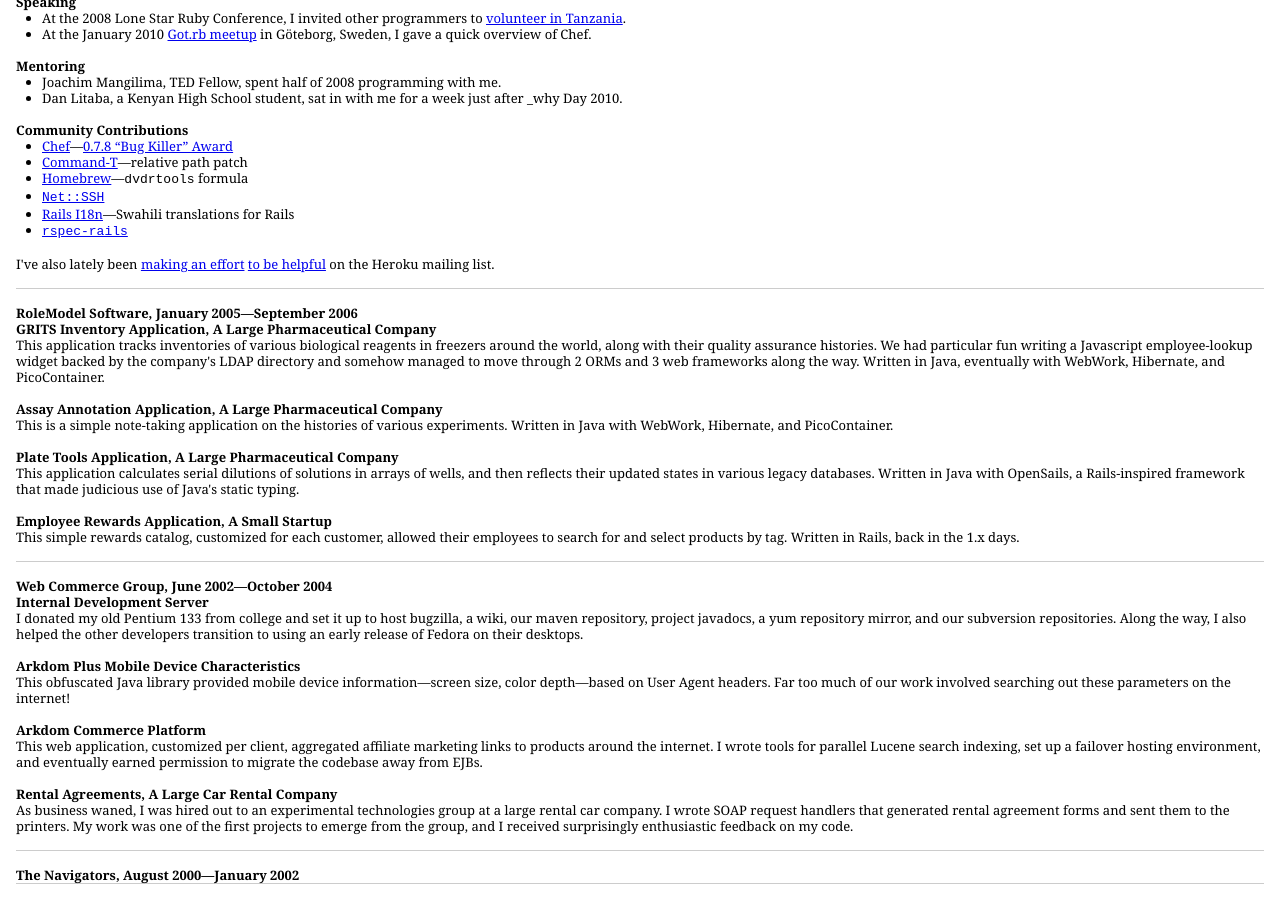
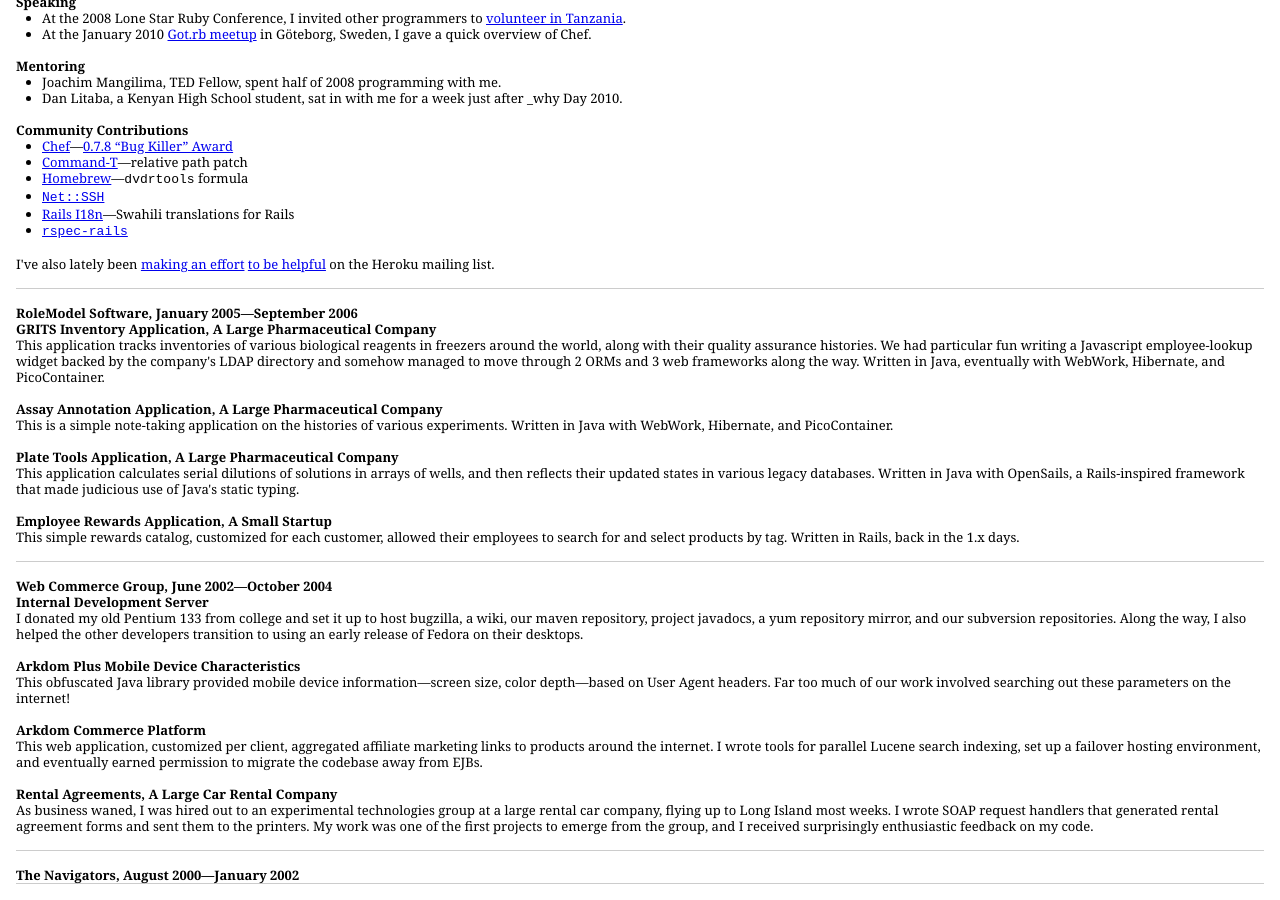
Before and after one commit to matthewtodd/matthewtodd.github.io, a Jekyll site: the page app/resume.html, which Jekyll copies as it is, in a window 1280 px wide and 900 px high, scrolled down 822 px. Built offline with Jekyll 4.4.1, drawn with Linux system fonts in a browser that asks for light colours.

Commit message:
Mention flying.

```diff
--- a/app/resume.html
+++ b/app/resume.html
@@ -245,10 +245,11 @@
       <section>
         <h1>Rental Agreements, A Large Car Rental Company</h1>
         <p>As business waned, I was hired out to an experimental technologies
-        group at a large rental car company. I wrote SOAP request handlers that
-        generated rental agreement forms and sent them to the printers. My work
-        was one of the first projects to emerge from the group, and I received
-        surprisingly enthusiastic feedback on my code.</p>
+        group at a large rental car company, flying up to Long Island most
+        weeks. I wrote SOAP request handlers that generated rental agreement
+        forms and sent them to the printers. My work was one of the first
+        projects to emerge from the group, and I received surprisingly
+        enthusiastic feedback on my code.</p>
       </section>
     </section>
 
```
